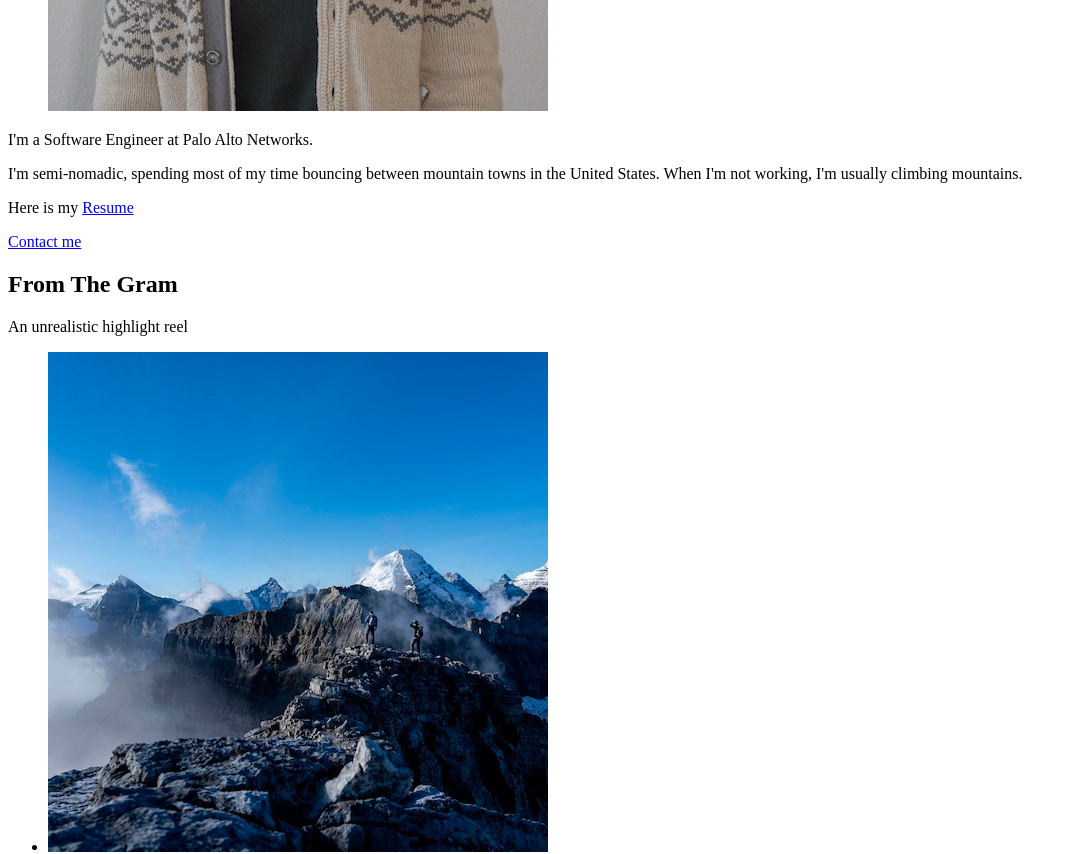
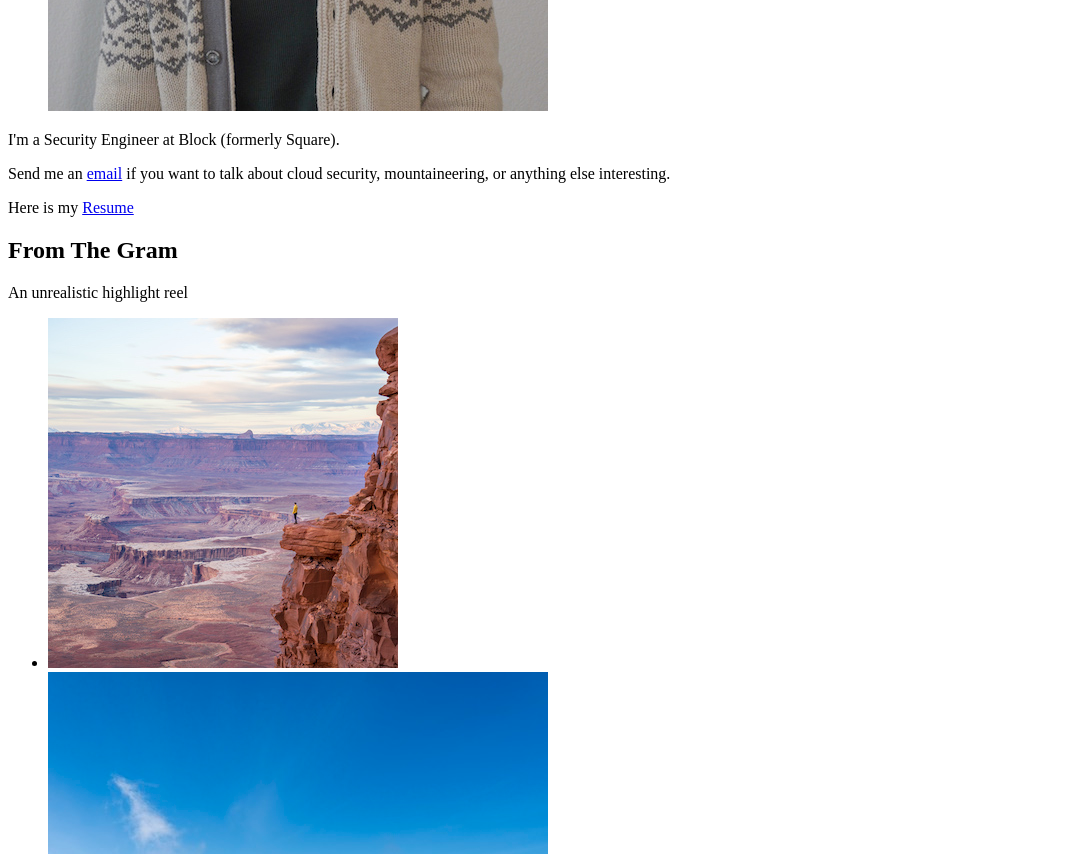
Before and after one commit to 0xpaulbenoit/personal-website-v4, a Next.js app: page /about in a window 1280 px wide. Shown: the part 760-1614 px from the top of the page, without its empty margins (0-1077 px from the left). Built offline with nearby package versions, Linux system fonts and the light colour scheme.

Commit message:
new job update

```diff
--- a/pages/about.js
+++ b/pages/about.js
@@ -35,12 +35,12 @@ export default function About() {
             </div>
             <div className="mt-8 lg:mt-0">
                 <div className="text-base max-w-prose mx-auto lg:max-w-none">
-                  <p className="text-lg text-gray-500">I'm a Software Engineer at Palo Alto Networks.</p>
+                  <p className="text-lg text-gray-500">I'm a Security Engineer at Block (formerly Square).</p>
                 </div>
                 <div className="mt-5 prose prose-indigo text-gray-500 mx-auto lg:max-w-none lg:row-start-1 lg:col-start-1">
-                  <p>I'm semi-nomadic, spending most of my time bouncing between mountain towns in the United States. When I'm not working, I'm usually climbing mountains.</p>
+                  <p>Send me an <a href="mailto:paul@paulbenoit.com" className="text-blue-500 hover:underline">email</a> if you want to talk about cloud security, mountaineering, or anything else interesting.</p>
                   <p>Here is my <a href="https://s3.amazonaws.com/paulbenoit.com/paul_benoit_resume.pdf" className="text-blue-500 hover:underline">Resume</a></p>
-                  <p><a href="mailto:paul@paulbenoit.com" className="text-blue-500 hover:underline">Contact me</a></p>
+                  <p></p>
                 </div>
               </div>
           </div>
@@ -58,6 +58,11 @@ export default function About() {
             </p>
           </div>
           <ul role="list" className="grid grid-cols-2 gap-x-4 gap-y-8 sm:grid-cols-3 sm:gap-x-6 lg:grid-cols-4 xl:gap-x-8">
+          <IgPhoto
+              src="/ig/canyonlands.jpeg"
+              image_url="https://www.instagram.com/p/Ca6V5SRrPNL/"
+              alt_text="Standing on a cliff in Canyonlands National Park"
+            />
             <IgPhoto
               src="/ig/canada.jpeg"
               image_url="https://www.instagram.com/p/CTffW0RHKLr/"
@@ -84,11 +89,6 @@ export default function About() {
               alt_text="Riding a horse in Arizona"
             />
             <IgPhoto
-              src="/ig/internet.jpeg"
-              image_url="https://www.instagram.com/p/ByTRm_2gz0L/"
-              alt_text="Me pointing at the Internet store"
-            />
-            <IgPhoto
               src="/ig/zion.jpeg"
               image_url="https://www.instagram.com/p/BVVjnV0lMLF/"
               alt_text="Me walking through the Zion Narrows"
```
Also changed, not shown: public/ig/canyonlands.jpeg (added), public/ig/whistler.jpeg (deleted).
